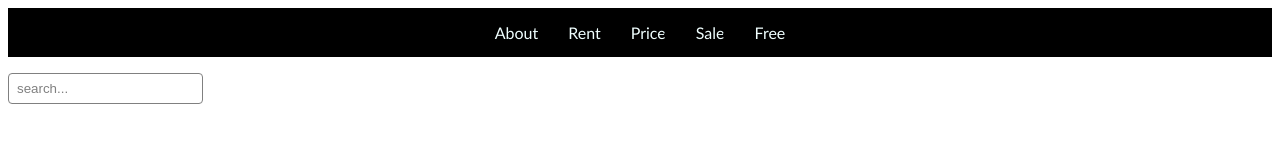
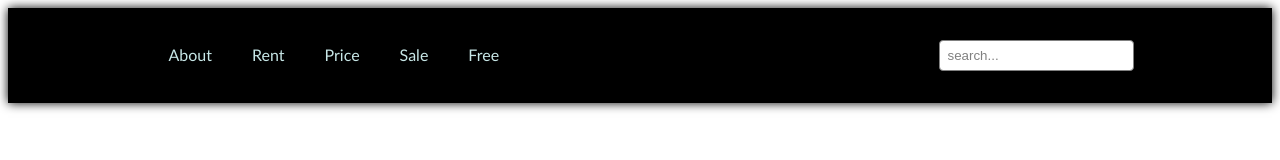
Before and after one commit to Zhumakadyrova/navigation5, a plain HTML site: page index.html in a window 1280 px wide. Drawn offline with Linux system fonts and the light colour scheme.

Commit message:
background color to navbar

```diff
--- a/index.html
+++ b/index.html
@@ -3,6 +3,8 @@
     <link rel="stylesheet" href="style.css">
   </head>
   <body>
+    <div class="navbar">
+      <div class="container">
         <nav>
           <ul>
             <li><a href="#">About</a></li>
@@ -13,5 +15,10 @@
           </ul>
         </nav>
         <input type="search" value="search...">
+
+      </div>
+
+    </div>
+
   </body>
 </html>
--- a/style.css
+++ b/style.css
@@ -1,6 +1,8 @@
 *{box-sizing: border-box;}
 .navbar{
-  padding: 15px 0;
+  padding: 5px 0;
+  box-shadow: 0 0 10px;
+  background-color: black;
 }
 .container{
   max-width: 987;
@@ -9,26 +11,37 @@
   justify-content: space-between;
   align-items: center;
 
+
 }
 body{
   font-family: 'Trebuchet MS', 'Lucida Sans Unicode', 'Lucida Grande', 'Lucida Sans', Arial, sans-serif;
 }
 nav ul a{
   text-decoration: none;
-  color: azure;
-  display: inline;
-  padding: 15px;
+  color: rgb(199, 230, 230);
+  display: block;
+  border-radius: 10px;
+  padding: 0.5px 20px;
+  border-bottom: 3px solid black;
 
 }
 nav ul{
-  background-color: black;
+  list-style-type: none;
   display: flex;
-  justify-content: center;
-  padding: 15px;
+  justify-content: flex-end;
+  padding: 15px 2px;
 
+}
+nav a:hover{
+  background-color: aliceblue;
+  color: black;
+}
+nav a:focus:{
+  border-bottom: 3px solid white;
 }
 input{
   color: grey;
   border-radius: 4px;
   border: 0.5px solid grey;
   padding: 7 8px;
+}
```
Lines whose indentation alone changed are shown as unchanged.
